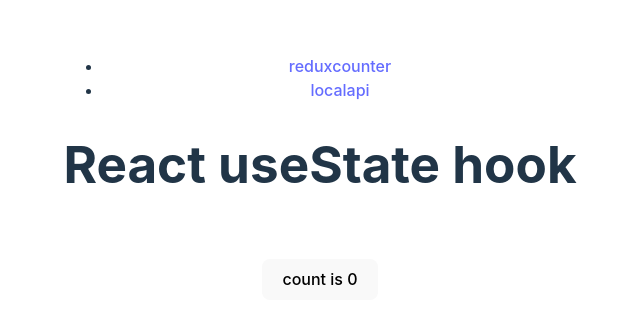
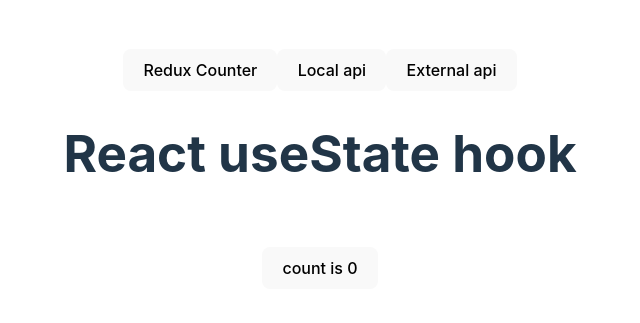
Before and after one commit to maangs/react-basics, a React (Vite) app: page / in a window 1280 px wide. Shown: the part 215-538 px from the top of the page, without its empty margins (320-960 px from the left). Built offline with nearby package versions, Linux system fonts and the light colour scheme.

Commit message:
refactor app

```diff
--- a/src/App.tsx
+++ b/src/App.tsx
@@ -13,16 +13,15 @@ function App() {
       path: '/',
       element: (
         <>
-          <nav>
-            <ul>
-              <li>
-                <Link to={`reduxcounter`}>reduxcounter</Link>
-              </li>
-              <li>
-                <Link to={`localapi`}>localapi</Link>
-              </li>
-            </ul>
-          </nav>
+          <Link to={`reduxcounter`}>
+            <button>Redux Counter</button>
+          </Link>
+          <Link to={`localapi`}>
+            <button>Local api</button>
+          </Link>
+          <Link to={`externalapi`}>
+            <button>External api</button>
+          </Link>
           <h1>React useState hook</h1>
           <div className='card'>
             <button onClick={() => setCount((count) => count + 1)}>
```
